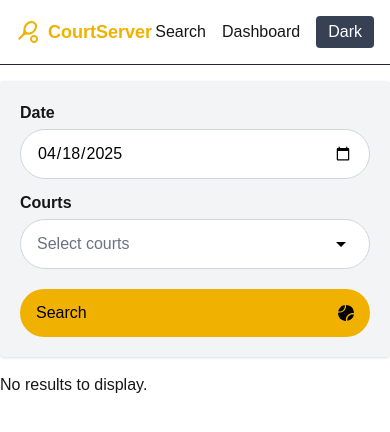
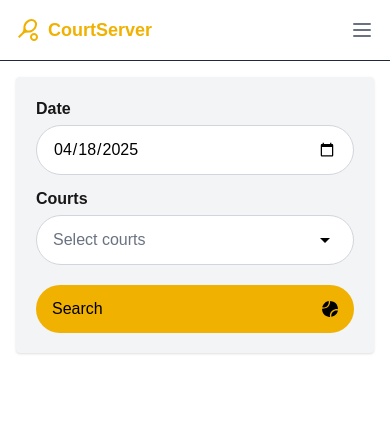
Before and after one commit to bkammerling/court-booking-viewer, a Next.js app: page /search in a window 390 px wide. Shown: the top 432 px of the page. Built offline with nearby package versions, Linux system fonts and the light colour scheme.

Commit message:
mobile nav, masonry grid, ball animation

```diff
--- a/src/app/search/page.tsx
+++ b/src/app/search/page.tsx
@@ -2,7 +2,7 @@ import CourtBooking from "@/components/CourtBooking";
 
 export default function Home() {
   return (
-    <div className="container mx-auto">
+    <div className="container mx-auto px-4 px-sm-0">
       <CourtBooking  />
     </div>
   );
--- a/src/components/CourtBooking.tsx
+++ b/src/components/CourtBooking.tsx
@@ -30,7 +30,7 @@ const CourtBooking = () => {
         <div>
           <div className="">
             <CourtForm onSearch={handleSearch} isFetching={isFetching} />
-            <SearchResults data={searchResults} />
+            <SearchResults data={searchResults} isLoading={isFetching} />
           </div>
         </div>
     );
--- a/src/components/Navigation.tsx
+++ b/src/components/Navigation.tsx
@@ -5,6 +5,7 @@ import { useEffect, useState } from "react";
 
 const Navigation = () => {
   const [theme, setTheme] = useState<'light' | 'dark'>('light');
+  const [menuOpen, setMenuOpen] = useState(false);
 
   // Load theme from localStorage on mount
   useEffect(() => {
@@ -27,18 +28,62 @@ const Navigation = () => {
     <nav className="bg-white dark:bg-gray-900 border-b border-b-gray-800 dark:text-white p-4">
       <div className="container mx-auto">
         <div className="flex justify-between items-center">
-          <div className="flex items-center">
-            <Link href="/" className="flex items-center">
+          <div className="flex items-center logo z-10">
+            <Link href="/" className="flex items-center z">
               <svg xmlns="http://www.w3.org/2000/svg" className="text-yellow-500" height="24px" viewBox="0 -960 960 960" width="24px" fill="currentColor" ><path d="m137-160-57-56 164-164q31-31 42.5-77.5T298-600q0-58 26-114t74-104q91-91 201-103t181 61q72 72 60 182T738-478q-48 48-104 74t-114 26q-97 0-142 11t-77 43L137-160Zm275-334q47 46 127 34t143-75q64-64 76.5-143.5T724-803q-48-48-125.5-36T456-763q-63 63-76.5 142.5T412-494ZM720-40q-66 0-113-47t-47-113q0-66 47-113t113-47q66 0 113 47t47 113q0 66-47 113T720-40Zm0-80q33 0 56.5-23.5T800-200q0-33-23.5-56.5T720-280q-33 0-56.5 23.5T640-200q0 33 23.5 56.5T720-120Zm0-80Z"/></svg>
               <div className="text-lg font-bold ml-2 text-yellow-500">CourtServer</div>
             </Link>
           </div>
-          <div className="space-x-4">
-            <Link href="/search" className="hover:text-gray-800">Search</Link>
-            <Link href="/dashboard" className="hover:text-gray-800">Dashboard</Link>
+          {/* Hamburger Icon */}
+          <button
+            onClick={() => setMenuOpen(!menuOpen)}
+            className="sm:hidden text-gray-500 dark:text-gray-300 focus:outline-none z-10 cursor-pointer"
+          >
+            {menuOpen ? (
+              <svg
+                xmlns="http://www.w3.org/2000/svg"
+                className="h-6 w-6"
+                fill="none"
+                viewBox="0 0 24 24"
+                stroke="currentColor"
+              >
+                <path strokeLinecap="round" strokeLinejoin="round" strokeWidth={2} d="M6 18L18 6M6 6l12 12" />
+              </svg>
+            ) : (
+              <svg
+                xmlns="http://www.w3.org/2000/svg"
+                className="h-6 w-6"
+                fill="none"
+                viewBox="0 0 24 24"
+                stroke="currentColor"
+              >
+                <path strokeLinecap="round" strokeLinejoin="round" strokeWidth={2} d="M4 6h16M4 12h16M4 18h16" />
+              </svg>
+            )}
+          </button>
+
+          {/* Desktop Menu */}
+          <div className={`${menuOpen ? 'flex flex-col justify-center gap-4 text-center h-full w-full fixed top-0 left-0' : 'hidden'} sm:flex sm:flex-row sm:static sm:space-x-2 sm:gap-2 sm:w-auto mt-4 sm:mt-0 bg-white items-center`}>
+            <Link
+              href="/search"
+              className="hover:text-gray-800 dark:hover:text-gray-300"
+              onNavigate={() => setMenuOpen(false)}
+            >
+              Search
+            </Link>
+            <Link
+              href="/dashboard"
+              className="hover:text-gray-800 dark:hover:text-gray-300"
+              onNavigate={() => setMenuOpen(false)}
+            >
+              Dashboard
+            </Link>
             <button
-              onClick={toggleTheme}
               className="bg-gray-700 hover:bg-gray-600 text-white px-3 py-1 rounded cursor-pointer"
+              onClick={() => {
+                toggleTheme()
+                setMenuOpen(false)
+              }}
             >
               {theme === 'light' ? 'Dark' : 'Light'}
             </button>
--- a/src/components/SearchResults.tsx
+++ b/src/components/SearchResults.tsx
@@ -3,12 +3,29 @@ import { useState } from 'react';
 import venues from '@/venues.json';
 import { Venue } from '@/types';
 
-const SearchResults = ({ data }: { data: any }) => {
+const SearchResults = ({ data, isLoading }: { data: any, isLoading: boolean }) => {
   const [isGridView, setIsGridView] = useState(true);
 
   // Check if data is null or undefined
-  if (!data) {
-      return <p>No results to display.</p>;
+  if (!data && !isLoading) {
+      return;
+  }
+
+  if(isLoading) {
+    return (
+      <div className="flex justify-center items-center pt-20">
+        <svg
+            viewBox="0 0 19 19"
+            fill="none"
+            xmlns="http://www.w3.org/2000/svg"
+            className={`h-32 w-32 fill-current text-yellow-400 ${isLoading ? 'animate-spin' : ''}`}
+        >
+            <path d="M3.03094 2.56443C0.524809 5.07057 0.233398 7.51842 0.233398 7.51842C0.233398 7.51842 3.91895 8.38793 6.50386 5.50256C8.7426 3.00359 7.86837 0.116577 7.86837 0.116577C7.86837 0.116577 4.83769 0.757682 3.03094 2.56443Z" fill=""/>
+            <path d="M16.0794 16.3837C18.5855 13.8776 18.877 11.4297 18.877 11.4297C18.877 11.4297 15.1914 10.5602 12.6065 13.4456C10.3678 15.9445 11.242 18.8315 11.242 18.8315C11.242 18.8315 14.2727 18.1904 16.0794 16.3837Z" fill=""/>
+            <path d="M3.03081 16.6104C0.559645 14.6988 -0.0192912 10.8016 0.0584184 9.20859C1.55433 9.38344 5.10566 8.98712 7.3437 6.93558C9.58174 4.88405 9.7527 1.53476 9.55842 0C10.9572 0.194274 13.8363 0.594479 16.0278 2.50613C18.2192 4.41779 19.039 8.27607 18.9419 9.73313C17.6208 9.46115 14.3259 9.5 11.7149 11.8313C9.10382 14.1626 9.1893 17.5818 9.55842 19C8.37335 18.9223 5.50198 18.5221 3.03081 16.6104Z" fill=""/>
+        </svg>
+      </div>
+    )
   }
 
   const allSessions = data.flatMap(( venue:any ) => venue.venueSessions);
@@ -17,20 +34,35 @@ const SearchResults = ({ data }: { data: any }) => {
     return <p>No courts available. Try selecting more courts or a different day.</p>;
   }
 
+
   return (
     // Button group to toggle between grid and table view
     <>
     <div className="flex justify-end mb-4">
       <button
-        className="bg-gray-200 hover:bg-gray-300 text-gray-800 font-semibold py-2 px-4 rounded-l"
+        className={`bg-gray-200 hover:bg-gray-300 text-gray-800 font-semibold py-2 px-4 rounded-l flex items-center ${isGridView ? 'bg-gray-300' : ''}`}
         onClick={() => setIsGridView(true)}
       >
+          <svg
+            xmlns="http://www.w3.org/2000/svg"
+            viewBox="0 -960 960 960"
+            className="h-4 w-4 fill-current mr-2 inline"
+          >
+            <path d="M80-560v-320h320v320H80Zm80-80h160v-160H160v160ZM80-80v-320h320v320H80Zm80-80h160v-160H160v160Zm400-400v-320h320v320H560Zm80-80h160v-160H640v160ZM560-80v-320h320v320H560Zm80-80h160v-160H640v160ZM320-640Zm0 320Zm320-320Zm0 320Z" />
+          </svg>
         Grid View
       </button>
       <button
-        className="bg-gray-200 hover:bg-gray-300 text-gray-800 font-semibold py-2 px-4 rounded-r"
+        className={`bg-gray-200 hover:bg-gray-300 text-gray-800 font-semibold py-2 px-4 rounded-r flex items-center ${!isGridView ? 'bg-gray-300' : ''}`}
         onClick={() => setIsGridView(false)}
       >
+        <svg
+          xmlns="http://www.w3.org/2000/svg"
+          viewBox="0 -960 960 960"
+          className="h-6 w-6 fill-current mr-2 inline"
+        >
+          <path d="M360-240h440v-107H360v107ZM160-613h120v-107H160v107Zm0 187h120v-107H160v107Zm0 186h120v-107H160v107Zm200-186h440v-107H360v107Zm0-187h440v-107H360v107ZM160-160q-33 0-56.5-23.5T80-240v-480q0-33 23.5-56.5T160-800h640q33 0 56.5 23.5T880-720v480q0 33-23.5 56.5T800-160H160Z"/>
+        </svg>
         Table View
       </button>
     </div>
@@ -46,12 +78,12 @@ const SearchResults = ({ data }: { data: any }) => {
 const ResultsGrid = ({ data }: { data: any }) => {
   const fallbackImage = "/courts/random-tennis-court.webp";
   return (
-    <div className="grid grid-cols-2 sm:grid-cols-2 md:grid-cols-3 lg:grid-cols-4 gap-5 ">
+    <div className="gap-4 columns-2 md:columns-3 lg:columns-4">
       { data.map((venueData: any) => {
         const venue = venues.find((venue: Venue) => venue.slug == venueData.venue) || { name: venueData.venue, area: "unknown" };
         // Check if venueData.venueSessions is empty
         return (
-          <div key={venueData.venue} className="flex flex-col h-full rounded-lg shadow-lg dark:bg-black ">
+          <div key={venueData.venue} className="inline-block w-full mb-5 h-full rounded-lg shadow-lg dark:bg-black ">
             <img
               src={`/courts/${venueData.venue}.jpg`}
               alt={venue.name}
```
